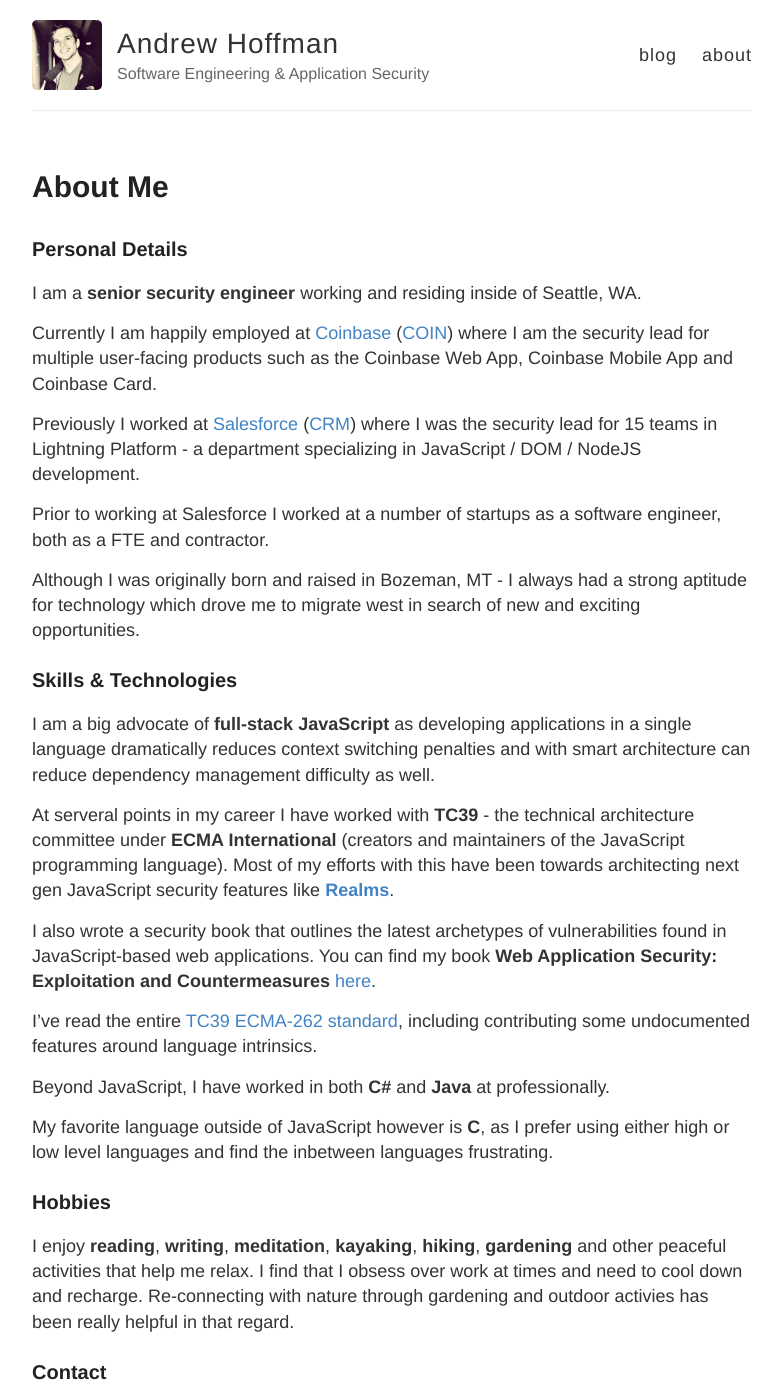
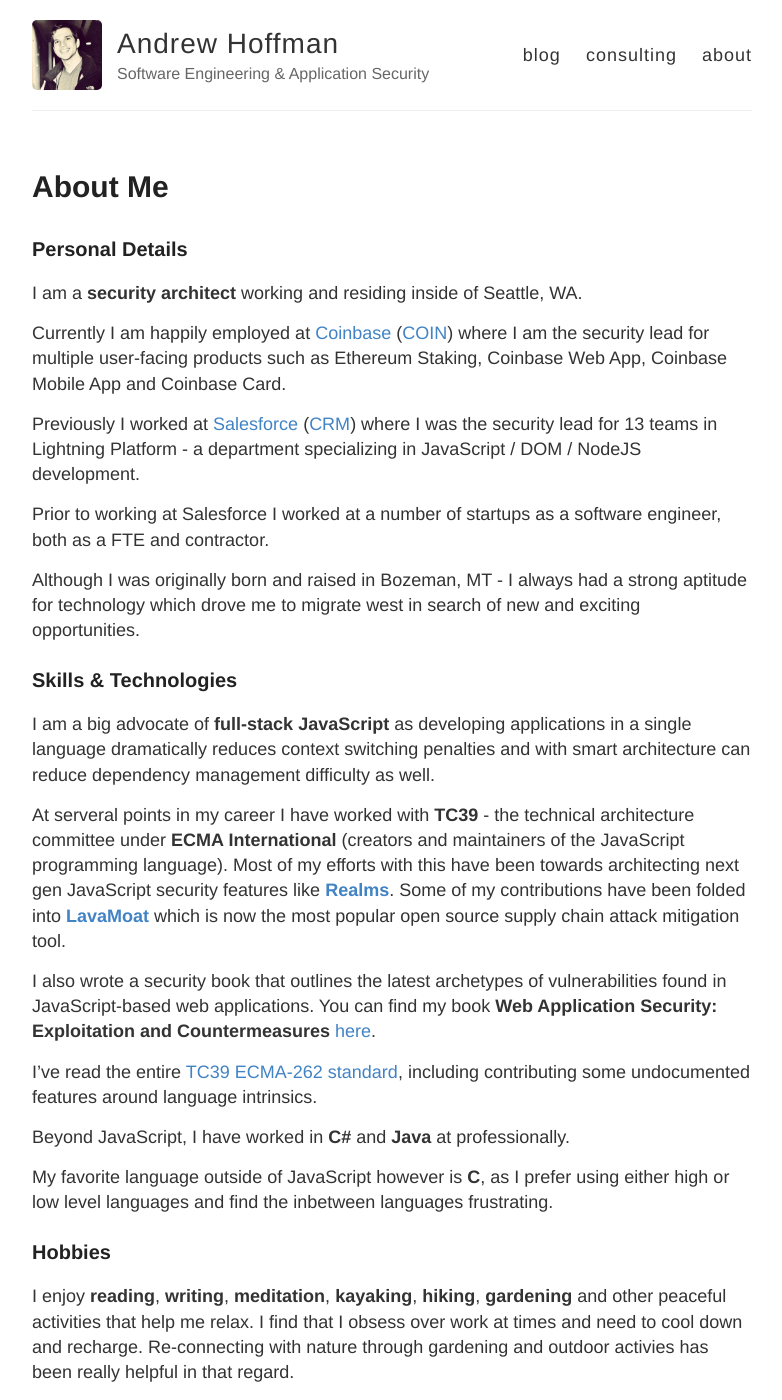
Before and after one commit to and1hof/and1hof.github.io, a Jekyll site: the page built from about.md, in a window 1280 px wide and 1400 px high. Shown: the whole window, without its empty margins (248-1030 px from the left). Built offline with Jekyll 4.4.1, drawn with Linux system fonts in a browser that asks for light colours.

Commit message:
added consulting page

```diff
--- a/_layouts/default.html
+++ b/_layouts/default.html
@@ -28,6 +28,7 @@
 
           <nav>
             <a href="{{ site.baseurl }}/">blog</a>
+            <a href="{{ site.baseurl }}/consulting">consulting</a>
             <a href="{{ site.baseurl }}/about">about</a>
           </nav>
         </header>
--- a/about.md
+++ b/about.md
@@ -5,11 +5,11 @@
 ---
 
 ### Personal Details
-I am a **senior security engineer** working and residing inside of Seattle, WA.
+I am a **security architect** working and residing inside of Seattle, WA.
 
-Currently I am happily employed at [Coinbase](https://www.coinbase.com) ([COIN](http://www.marketwatch.com/investing/stock/coin)) where I am the security lead for multiple user-facing products such as the Coinbase Web App, Coinbase Mobile App and Coinbase Card.
+Currently I am happily employed at [Coinbase](https://www.coinbase.com) ([COIN](http://www.marketwatch.com/investing/stock/coin)) where I am the security lead for multiple user-facing products such as Ethereum Staking, Coinbase Web App, Coinbase Mobile App and Coinbase Card.
 
-Previously I worked at [Salesforce](https://www.salesforce.com) ([CRM](http://www.marketwatch.com/investing/stock/crm)) where I was the security lead for 15 teams in Lightning Platform - a department specializing in JavaScript / DOM / NodeJS development.
+Previously I worked at [Salesforce](https://www.salesforce.com) ([CRM](http://www.marketwatch.com/investing/stock/crm)) where I was the security lead for 13 teams in Lightning Platform - a department specializing in JavaScript / DOM / NodeJS development.
 
 Prior to working at Salesforce I worked at a number of startups as a software engineer, both as a FTE and contractor.
 
@@ -18,13 +18,13 @@
 ### Skills & Technologies
 I am a big advocate of **full-stack JavaScript** as developing applications in a single language dramatically reduces context switching penalties and with smart architecture can reduce dependency management difficulty as well.
 
-At serveral points in my career I have worked with **TC39** - the technical architecture committee under **ECMA International** (creators and maintainers of the JavaScript programming language). Most of my efforts with this have been towards architecting next gen JavaScript security features like **[Realms](https://github.com/tc39/proposal-realms)**.
+At serveral points in my career I have worked with **TC39** - the technical architecture committee under **ECMA International** (creators and maintainers of the JavaScript programming language). Most of my efforts with this have been towards architecting next gen JavaScript security features like **[Realms](https://github.com/tc39/proposal-realms)**. Some of my contributions have been folded into **[LavaMoat](https://github.com/LavaMoat/LavaMoat)** which is now the most popular open source supply chain attack mitigation tool.
 
 I also wrote a security book that outlines the latest archetypes of vulnerabilities found in JavaScript-based web applications. You can find my book **Web Application Security: Exploitation and Countermeasures** [here](https://amzn.to/3g8LNvT).
 
 I've read the entire [TC39 ECMA-262 standard](https://www.ecma-international.org/ecma-262/11.0/index.html#title), including contributing some undocumented features around language intrinsics.
 
-Beyond JavaScript, I have worked in both **C#** and **Java** at professionally.
+Beyond JavaScript, I have worked in **C#** and **Java** at professionally.
 
 My favorite language outside of JavaScript however is **C**, as I prefer using either high or low level languages and find the inbetween languages frustrating.
 
@@ -33,4 +33,4 @@
 
 ### Contact
 
-The best way to get in contact with me is to message me directly on [LinkedIn](https://www.linkedin.com/in/andhofmt).
+The best way to get in contact with me is to message me directly on [LinkedIn](https://www.linkedin.com/in/and1hof).
```
Also changed, not shown: consulting.md (added, +45 -0 lines).
